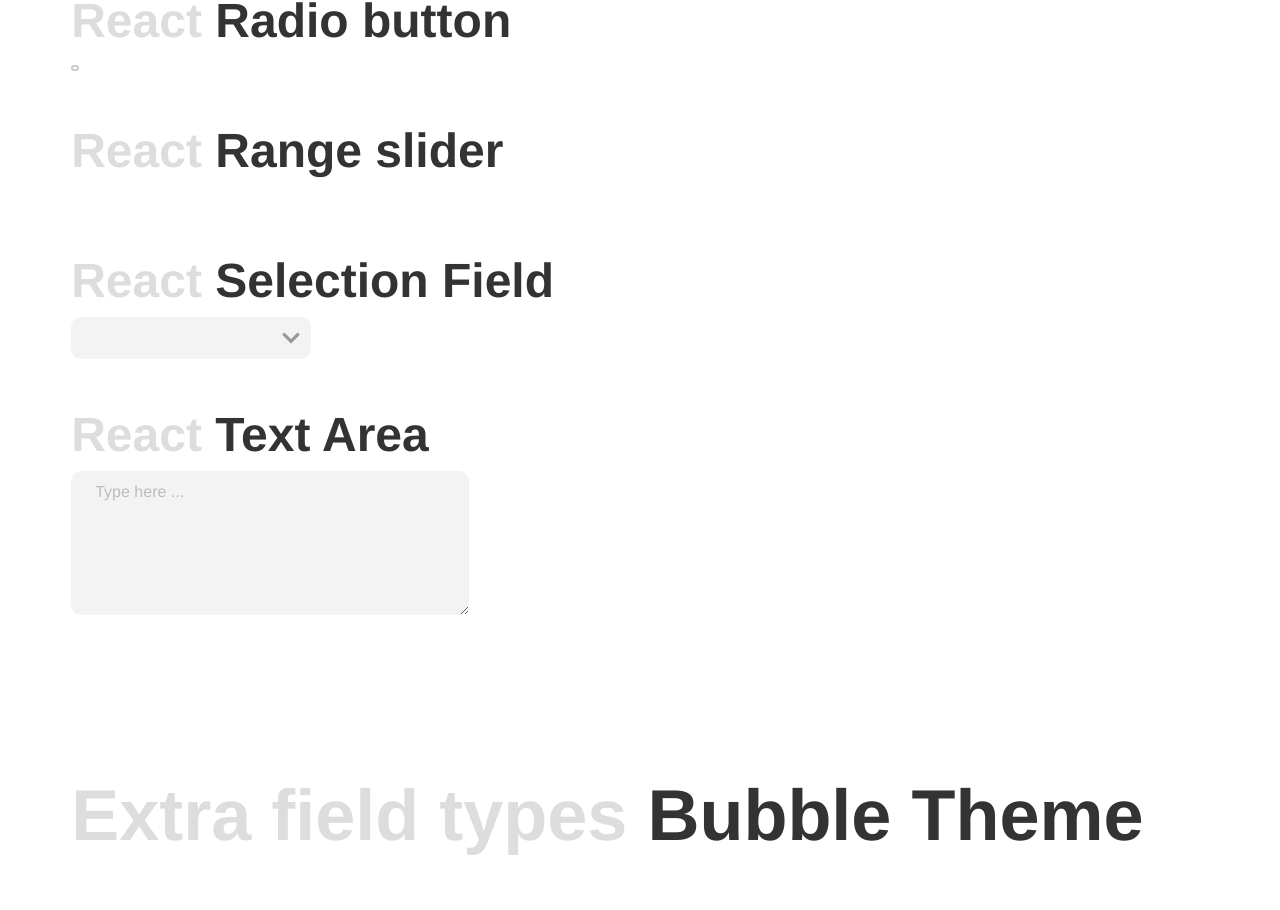
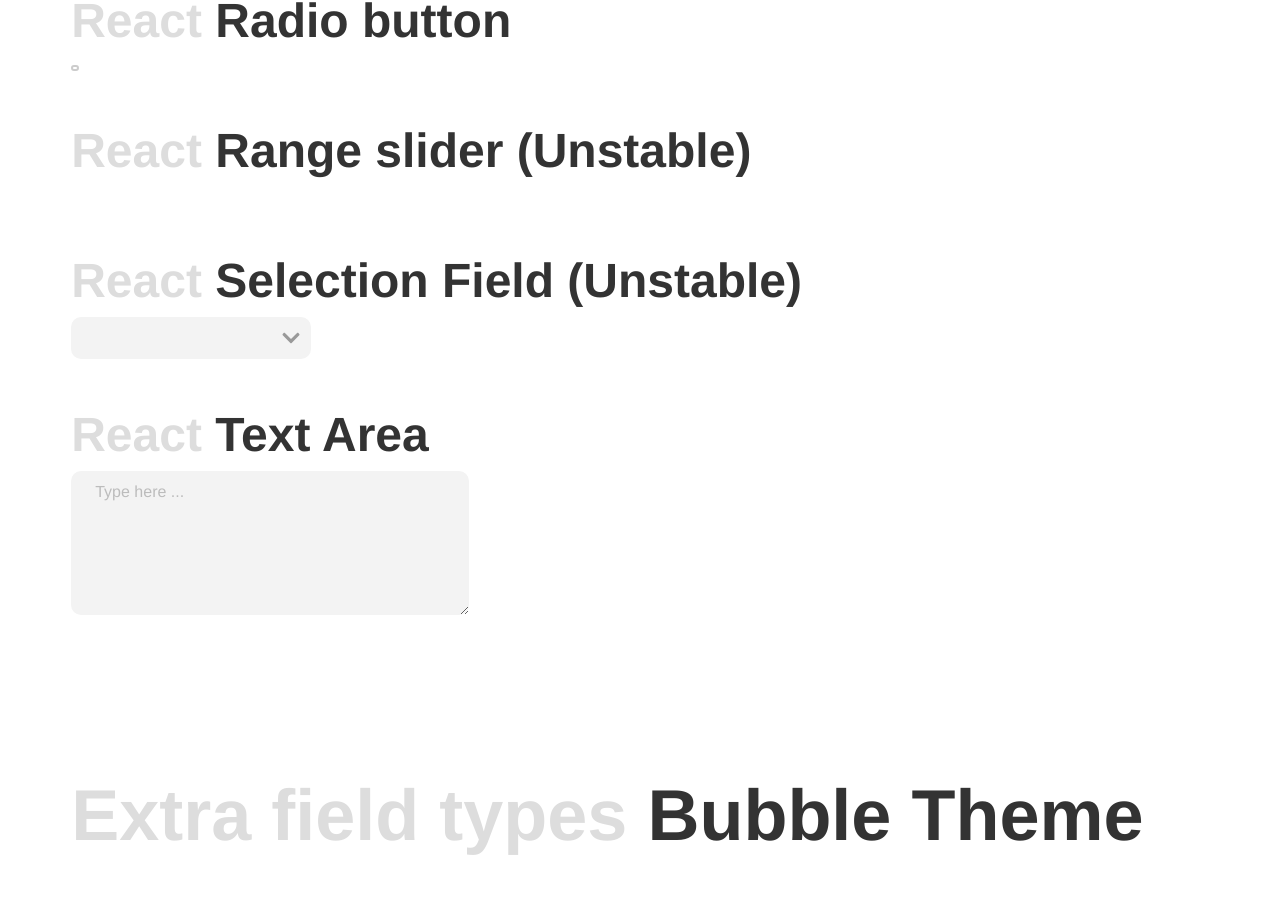
Before and after one commit to webx-components/webx-react, a React (Create React App) app: page /bubble in a window 1280 px wide. Shown: the part 1757-2667 px from the top of the page. Built offline with nearby package versions, Linux system fonts and the light colour scheme.

Commit message:
Minor changes to Bubble theme

```diff
--- a/src/themes/BubbleTheme.tsx
+++ b/src/themes/BubbleTheme.tsx
@@ -14,7 +14,6 @@
 import PureSlider from "../components/Slider/PureSlider.component";
 import SelectField from "../components/SelectField/SelectField.component";
 import Textarea from "../components/Textarea/Textarea.component";
-import {Input} from "../components/input/input.component";
 
 
 
@@ -83,7 +82,7 @@
       <h2><span>React</span> Radio button</h2>
       <Radio />
 
-      <h2><span>React</span> Range slider</h2>
+      <h2><span>React</span> Range slider (Unstable)</h2>
       <Slider />
 
       <div style={{display: "none"}}>
@@ -91,7 +90,7 @@
         <PureSlider/>
       </div>
 
-      <h2><span>React</span> Selection Field</h2>
+      <h2><span>React</span> Selection Field (Unstable)</h2>
       <SelectField />
 
       <h2><span>React</span> Text Area</h2>
```
